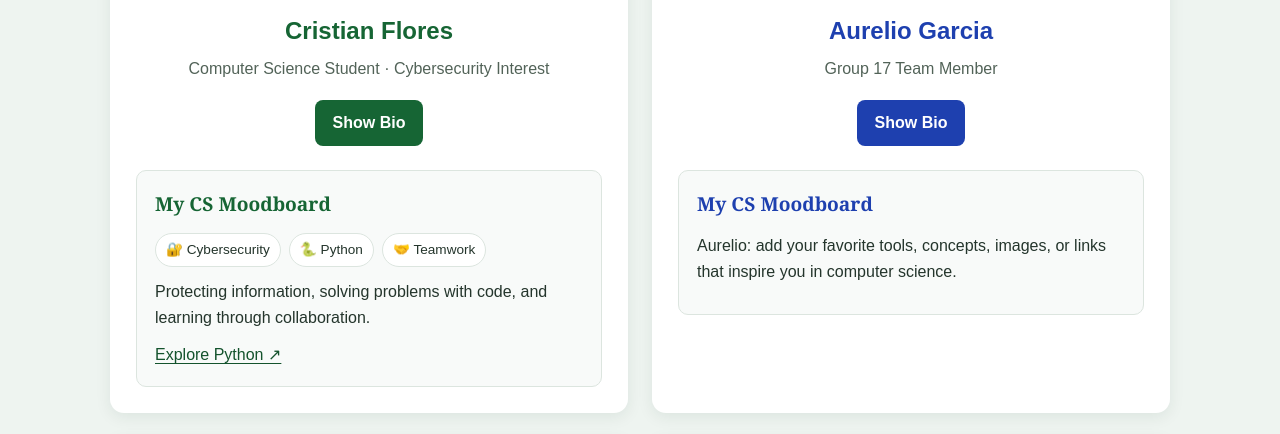
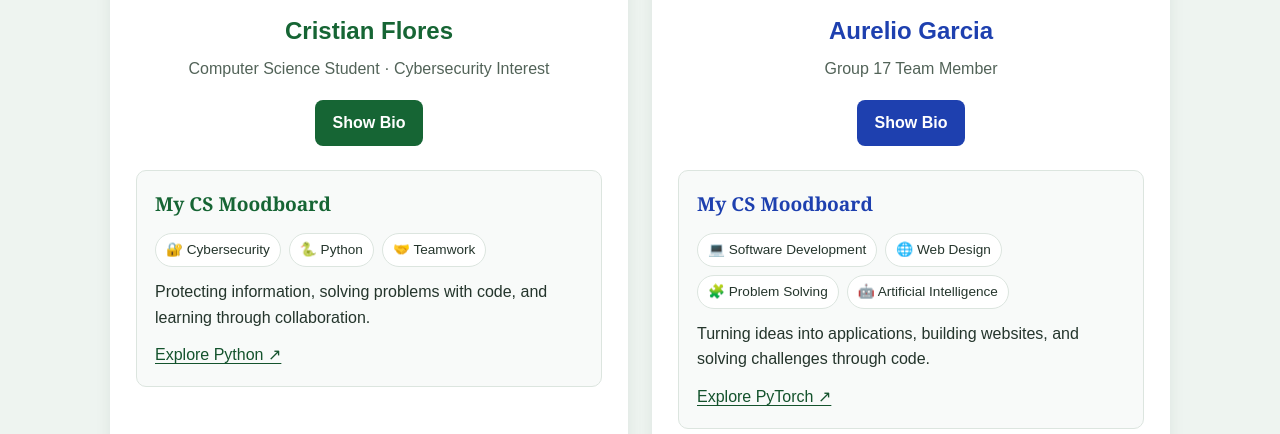
Before and after one commit to Skumar40/ITSC3155-001-group17, a plain HTML site: page group-bio/index.html in a window 1280 px wide. Shown: the part 515-949 px from the top of the page. Drawn offline with Linux system fonts and the light colour scheme.

Commit message:
Updated Bio and My CS Moodboard

```diff
--- a/group-bio/index.html
+++ b/group-bio/index.html
@@ -108,16 +108,35 @@
             </button>
 
             <p id="bio2" class="bio">
-                Aurelio will add his background, computer science
-                interests, and personal goals here.
+                Hi, I’m Aurelio Garcia! I’m studying computer science
+                at UNC Charlotte and enjoy learning how technology can
+                solve everyday problems. My goal is to strengthen my
+                programming skills, explore software development, and
+                gain experience through hands-on projects. I’m excited
+                to collaborate with my team and build something useful
+                together.
             </p>
 
             <div class="moodboard">
                 <h3>My CS Moodboard</h3>
+
+                    <div class="inspiration-tags">
+                        <span>💻 Software Development</span>
+                        <span>🌐 Web Design</span>
+                        <span>🧩 Problem Solving</span>
+                        <span>🤖 Artificial Intelligence</span>
+                    </div>
                 <p>
-                    Aurelio: add your favorite tools, concepts,
-                    images, or links that inspire you in computer science.
+                    Turning ideas into applications, building websites,
+                    and solving challenges through code.
                 </p>
+                <a
+                    href="https://pytorch.org/"
+                    target="_blank"
+                    rel="noopener noreferrer"
+                >
+                    Explore PyTorch ↗
+                </a>
             </div>
         </article>
 
```
